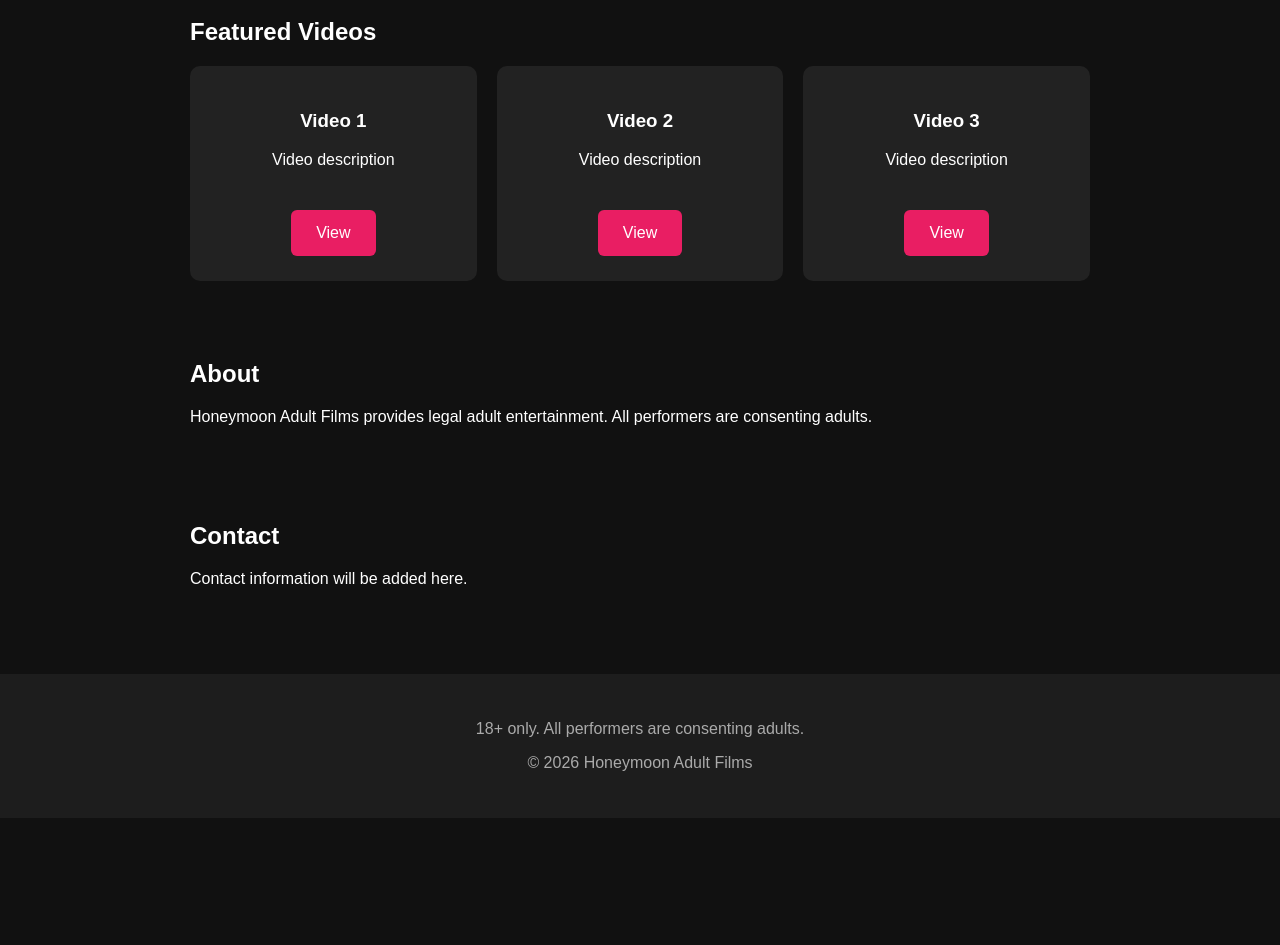
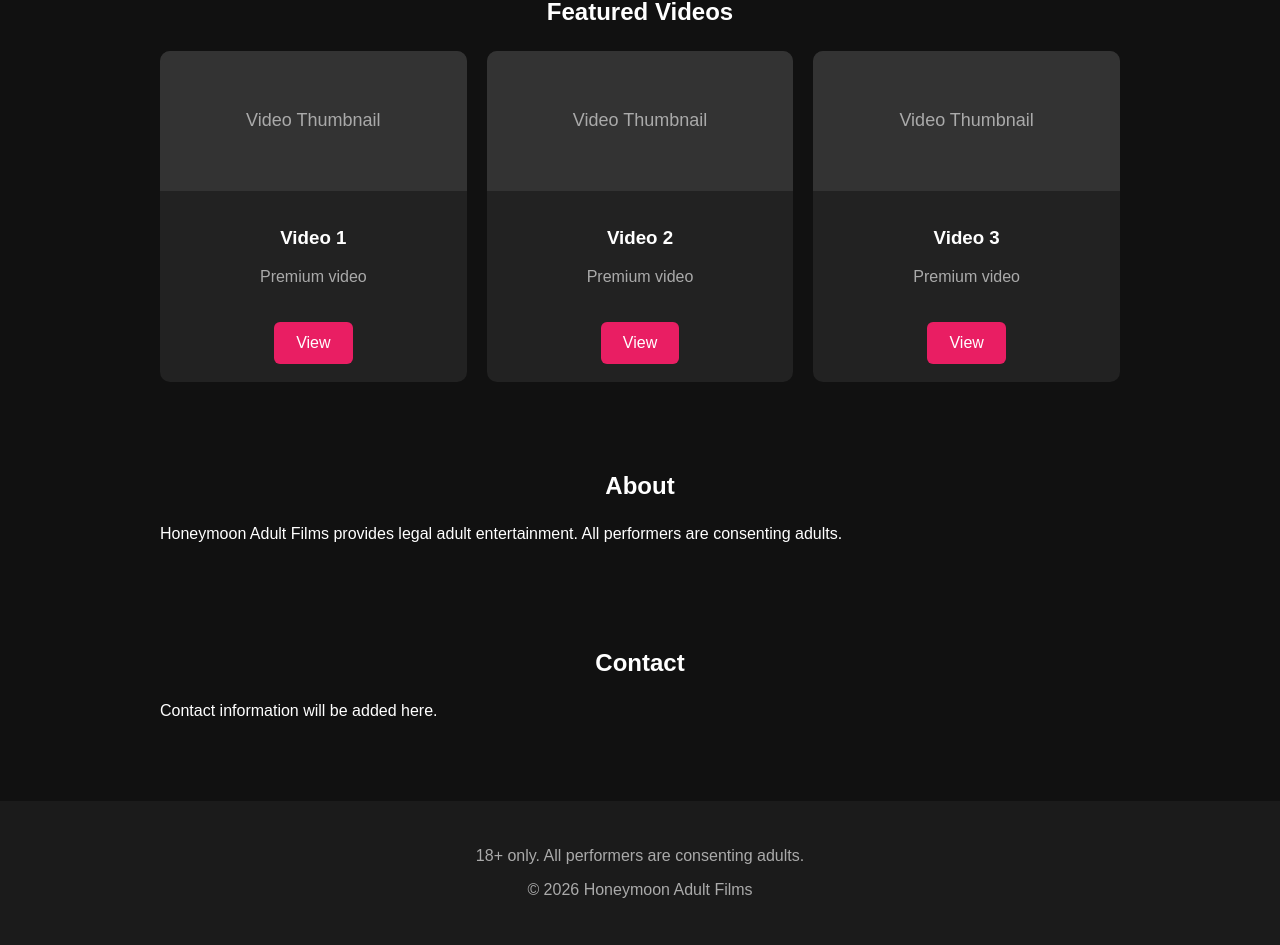
Before and after one commit to greaterhigher2-del/Honeymoon-Adult-Film-, a plain HTML site: page index.html in a window 1280 px wide. Shown: the part 546-1491 px from the top of the page. Before the commit the page ends 1364 px from the top, so only its background shows below. Drawn offline with Linux system fonts and the light colour scheme.

Commit message:
Refactor index.html for layout and style improvements
Updated styles and structure of the index.html file, including adjustments to padding, margins, and colors for improved layout and readability.

```diff
--- a/index.html
+++ b/index.html
@@ -6,17 +6,19 @@
   <title>Honeymoon Adult Films</title>
 
   <style>
+    * { box-sizing: border-box; }
+
     body {
       margin: 0;
       font-family: Arial, sans-serif;
       background: #111;
-      color: white;
+      color: #fff;
     }
 
     header {
-      padding: 25px 20px;
       text-align: center;
-      background: #1d1d1d;
+      padding: 30px 15px;
+      background: #1b1b1b;
     }
 
     header h1 {
@@ -35,18 +37,19 @@
     }
 
     nav a {
-      color: white;
+      color: #fff;
       text-decoration: none;
-      margin: 0 10px;
+      margin: 0 8px;
     }
 
     .hero {
       text-align: center;
-      padding: 60px 20px;
+      padding: 55px 20px;
     }
 
     .hero h2 {
       font-size: 32px;
+      margin-bottom: 10px;
     }
 
     .hero p {
@@ -58,8 +61,8 @@
 
     .button {
       display: inline-block;
-      margin-top: 25px;
-      padding: 14px 25px;
+      margin-top: 20px;
+      padding: 12px 22px;
       background: #e91e63;
       color: white;
       text-decoration: none;
@@ -67,9 +70,14 @@
     }
 
     .section {
-      padding: 30px 20px;
-      max-width: 900px;
+      max-width: 1000px;
       margin: auto;
+      padding: 35px 20px;
+    }
+
+    .section h2 {
+      text-align: center;
+      margin-bottom: 25px;
     }
 
     .cards {
@@ -80,17 +88,35 @@
 
     .card {
       background: #222;
-      padding: 25px;
       border-radius: 10px;
+      overflow: hidden;
       text-align: center;
+    }
+
+    .thumbnail {
+      height: 140px;
+      background: #333;
+      display: flex;
+      align-items: center;
+      justify-content: center;
+      color: #aaa;
+      font-size: 18px;
+    }
+
+    .card-content {
+      padding: 18px;
+    }
+
+    .card p {
+      color: #aaa;
     }
 
     footer {
       text-align: center;
-      padding: 30px;
-      background: #1d1d1d;
+      padding: 30px 15px;
+      background: #1b1b1b;
       color: #aaa;
-      margin-top: 40px;
+      margin-top: 30px;
     }
   </style>
 </head>
@@ -116,7 +142,6 @@
     This website is for adults only and features legal,
     consensual content featuring adults.
   </p>
-
   <a class="button" href="#videos">View Videos</a>
 </section>
 
@@ -126,21 +151,30 @@
   <div class="cards">
 
     <div class="card">
+      <div class="thumbnail">Video Thumbnail</div>
+      <div class="card-content">
         <h3>Video 1</h3>
-        <p>Video description</p>
+        <p>Premium video</p>
         <a class="button" href="#">View</a>
+      </div>
     </div>
 
     <div class="card">
+      <div class="thumbnail">Video Thumbnail</div>
+      <div class="card-content">
         <h3>Video 2</h3>
-        <p>Video description</p>
+        <p>Premium video</p>
         <a class="button" href="#">View</a>
+      </div>
     </div>
 
     <div class="card">
+      <div class="thumbnail">Video Thumbnail</div>
+      <div class="card-content">
         <h3>Video 3</h3>
-        <p>Video description</p>
+        <p>Premium video</p>
         <a class="button" href="#">View</a>
+      </div>
     </div>
 
   </div>
```
Lines whose indentation alone changed are shown as unchanged.
